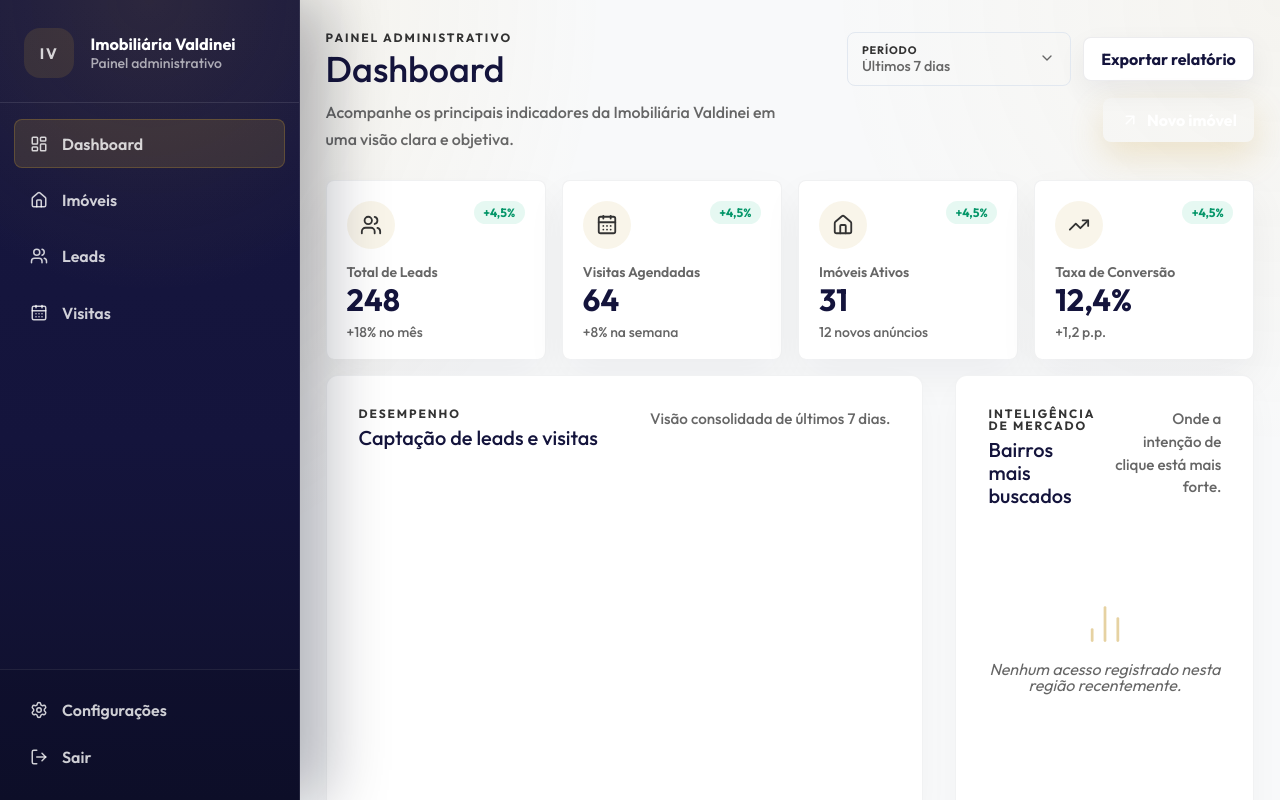
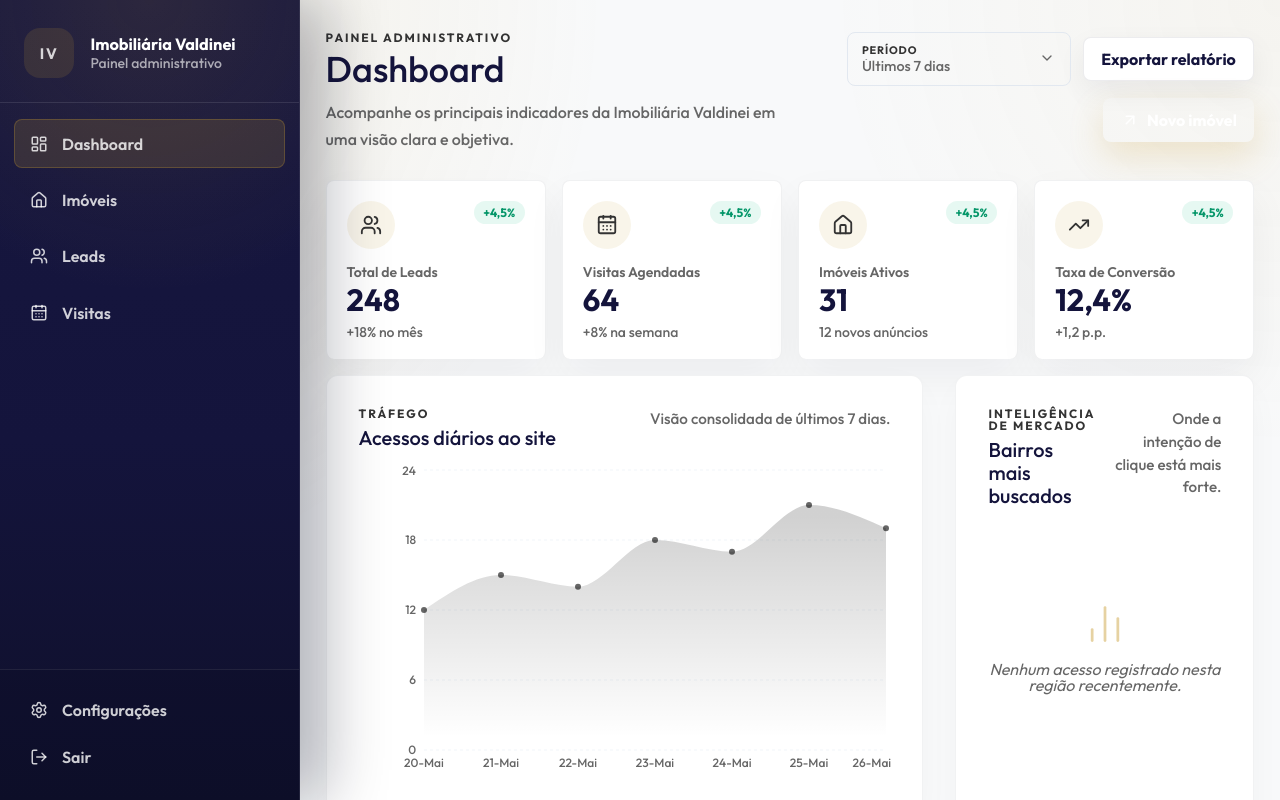
Before and after one commit to The-Wavem/imobiliaria_valdinei, a React (Vite) app: page /admin/dashboard in a window 1280 px wide. Shown: the top 800 px of the page. Built offline with nearby package versions, Linux system fonts and the light colour scheme.

Commit message:
TD-27 captura de navegação do site

```diff
--- a/src/components/layout/PublicLayout.jsx
+++ b/src/components/layout/PublicLayout.jsx
@@ -1,6 +1,7 @@
 import { Outlet } from "react-router-dom";
 import Navbar from "./Navbar";
 import Footer from "./Footer";
+import CookieConsent from "@components/ui/CookieConsent/CookieConsent.jsx";
 
 export default function PublicLayout() {
   return (
@@ -8,6 +9,7 @@ export default function PublicLayout() {
       <Navbar />
       <Outlet />
       <Footer />
+      <CookieConsent />
     </>
   );
 }
--- /dev/null
+++ b/src/components/ui/CookieConsent/CookieConsent.jsx
@@ -0,0 +1,52 @@
+import { useEffect, useState } from "react";
+import Button from "@components/ui/Button/Button.jsx";
+import styles from "./CookieConsent.module.css";
+
+const CONSENT_KEY = "@valdinei:consent_status";
+
+export default function CookieConsent() {
+  const [isVisible, setIsVisible] = useState(true);
+
+  useEffect(() => {
+    try {
+      const storedConsent = window.localStorage.getItem(CONSENT_KEY);
+      if (storedConsent) {
+        setIsVisible(false);
+      }
+    } catch {
+      setIsVisible(true);
+    }
+  }, []);
+
+  const handleChoice = (choice) => {
+    try {
+      window.localStorage.setItem(CONSENT_KEY, choice);
+    } finally {
+      setIsVisible(false);
+    }
+  };
+
+  if (!isVisible) {
+    return null;
+  }
+
+  return (
+    <aside className={styles.banner} aria-label="Consentimento de cookies">
+      <div className={styles.panel}>
+        <p className={styles.message}>
+          Usamos cookies para melhorar sua experiência e analisar o tráfego do site. Ao continuar navegando,
+          você concorda com nossa política.
+        </p>
+
+        <div className={styles.actions}>
+          <Button variant="primary" type="button" onClick={() => handleChoice("accepted")}>
+            Aceitar
+          </Button>
+          <Button variant="outline" type="button" onClick={() => handleChoice("denied")}>
+            Recusar
+          </Button>
+        </div>
+      </div>
+    </aside>
+  );
+}
--- a/src/pages/admin/Dashboard.jsx
+++ b/src/pages/admin/Dashboard.jsx
@@ -8,7 +8,6 @@ import {
   CartesianGrid,
   Cell,
   Legend,
-  Line,
   Pie,
   PieChart,
   ResponsiveContainer,
@@ -54,32 +53,15 @@ const periodOptions = [
   { label: "Este Ano", value: "year" },
 ];
 
-const performanceDataByPeriod = {
-  "7d": [
-    { period: "Seg", leads: 12, visits: 5 },
-    { period: "Ter", leads: 14, visits: 6 },
-    { period: "Qua", leads: 10, visits: 4 },
-    { period: "Qui", leads: 18, visits: 8 },
-    { period: "Sex", leads: 16, visits: 7 },
-    { period: "Sáb", leads: 9, visits: 3 },
-    { period: "Dom", leads: 11, visits: 4 },
-  ],
-  "30d": [
-    { period: "Sem 1", leads: 26, visits: 10 },
-    { period: "Sem 2", leads: 32, visits: 14 },
-    { period: "Sem 3", leads: 29, visits: 12 },
-    { period: "Sem 4", leads: 41, visits: 19 },
-  ],
-  year: [
-    { period: "Jan", leads: 26, visits: 10 },
-    { period: "Fev", leads: 32, visits: 14 },
-    { period: "Mar", leads: 29, visits: 15 },
-    { period: "Abr", leads: 41, visits: 19 },
-    { period: "Mai", leads: 38, visits: 17 },
-    { period: "Jun", leads: 45, visits: 21 },
-    { period: "Jul", leads: 51, visits: 24 },
-  ],
-};
+const fallbackAccessData = [
+  { name: "20-Mai", acessos: 12 },
+  { name: "21-Mai", acessos: 15 },
+  { name: "22-Mai", acessos: 14 },
+  { name: "23-Mai", acessos: 18 },
+  { name: "24-Mai", acessos: 17 },
+  { name: "25-Mai", acessos: 21 },
+  { name: "26-Mai", acessos: 19 },
+];
 
 const interestData = [
   { name: "Residencial", value: 46 },
@@ -123,13 +105,115 @@ const tooltipItemStyle = {
   fontFamily: "var(--font-sans)",
 };
 
+const monthLabels = ["Jan", "Fev", "Mar", "Abr", "Mai", "Jun", "Jul", "Ago", "Set", "Out", "Nov", "Dez"];
+
+function padNumber(value) {
+  return String(value).padStart(2, "0");
+}
+
+function toISODate(date) {
+  return `${date.getFullYear()}-${padNumber(date.getMonth() + 1)}-${padNumber(date.getDate())}`;
+}
+
+function formatDailyLabel(date) {
+  return `${padNumber(date.getDate())}-${monthLabels[date.getMonth()]}`;
+}
+
+function formatAccessLabel(dateValue) {
+  const [year = "", month = "", day = ""] = String(dateValue || "").split("-");
+
+  if (!year || !month || !day) {
+    return dateValue;
+  }
+
+  const monthIndex = Number(month) - 1;
+  const monthLabel = monthLabels[monthIndex] || month;
+  return `${day}-${monthLabel}`;
+}
+
+function buildDailySeries(totalDays, historyMap) {
+  const today = new Date();
+  today.setHours(0, 0, 0, 0);
+
+  return Array.from({ length: totalDays }, (_, index) => {
+    const currentDate = new Date(today);
+    currentDate.setDate(today.getDate() - (totalDays - 1 - index));
+    const key = toISODate(currentDate);
+
+    return {
+      date: key,
+      name: formatDailyLabel(currentDate),
+      acessos: Number(historyMap[key]) || 0,
+    };
+  });
+}
+
+function buildYearSeries(historyMap) {
+  const currentYear = new Date().getFullYear();
+  const nextMonthTotals = Array.from({ length: 12 }, () => 0);
+
+  Object.entries(historyMap).forEach(([dateKey, acessos]) => {
+    if (!dateKey.startsWith(`${currentYear}-`)) {
+      return;
+    }
+
+    const monthIndex = Number(dateKey.slice(5, 7)) - 1;
+
+    if (monthIndex >= 0 && monthIndex < 12) {
+      nextMonthTotals[monthIndex] += Number(acessos) || 0;
+    }
+  });
+
+  return nextMonthTotals.map((acessos, index) => ({
+    date: `${currentYear}-${padNumber(index + 1)}-01`,
+    name: monthLabels[index],
+    acessos,
+  }));
+}
+
 export default function Dashboard() {
   const { pathname } = useLocation();
   const [period, setPeriod] = useState("7d");
+  const [accessData, setAccessData] = useState([]);
   const [bairrosData, setBairrosData] = useState([]);
   const title = routeLabels[pathname] ?? routeLabels["/admin/dashboard"];
   const periodLabel = periodOptions.find((option) => option.value === period)?.label ?? "Últimos 7 dias";
-  const performanceData = useMemo(() => performanceDataByPeriod[period] ?? performanceDataByPeriod["7d"], [period]);
+
+  useEffect(() => {
+    try {
+      const rawValue = window.localStorage.getItem("@valdinei:access_history");
+      const history = rawValue ? JSON.parse(rawValue) : {};
+
+      const nextAccessData = Object.entries(history)
+        .map(([date, acessos]) => ({
+          name: formatAccessLabel(date),
+          acessos: Number(acessos) || 0,
+          date,
+        }))
+        .sort((leftItem, rightItem) => leftItem.date.localeCompare(rightItem.date));
+
+      setAccessData(nextAccessData);
+    } catch {
+      setAccessData([]);
+    }
+  }, []);
+
+  const accessChartData = useMemo(() => {
+    const historyMap = accessData.reduce((accumulator, item) => {
+      accumulator[item.date] = item.acessos;
+      return accumulator;
+    }, {});
+
+    if (period === "7d") {
+      return accessData.length > 0 ? buildDailySeries(7, historyMap) : fallbackAccessData;
+    }
+
+    if (period === "30d") {
+      return accessData.length > 0 ? buildDailySeries(30, historyMap) : fallbackAccessData;
+    }
+
+    return accessData.length > 0 ? buildYearSeries(historyMap) : fallbackAccessData;
+  }, [accessData, period]);
 
   useEffect(() => {
     try {
@@ -211,15 +295,15 @@ export default function Dashboard() {
               <article className={`${styles.chartCard} ${styles.chartCardWide}`}>
                 <div className={styles.chartHeader}>
                   <div>
-                    <p className={styles.chartKicker}>Desempenho</p>
-                    <h2 className={styles.chartTitle}>Captação de leads e visitas</h2>
+                    <p className={styles.chartKicker}>Tráfego</p>
+                    <h2 className={styles.chartTitle}>Acessos diários ao site</h2>
                   </div>
                   <p className={styles.chartDescription}>Visão consolidada de {periodLabel.toLowerCase()}.</p>
                 </div>
 
                 <div className={styles.chartBody}>
-                  <ResponsiveContainer width="100%" height="100%">
-                    <AreaChart data={performanceData}>
+                  <ResponsiveContainer width="100%" height={320}>
+                    <AreaChart data={accessChartData}>
                       <defs>
                         <linearGradient id="colorVisitas" x1="0" y1="0" x2="0" y2="1">
                           <stop offset="5%" stopColor="var(--color-brand-primary)" stopOpacity={0.3} />
@@ -227,7 +311,7 @@ export default function Dashboard() {
                         </linearGradient>
                       </defs>
                       <CartesianGrid strokeDasharray="3 3" stroke="#F1F5F9" vertical={false} />
-                      <XAxis dataKey="period" axisLine={false} tickLine={false} tick={axisTickStyle} />
+                      <XAxis dataKey="name" axisLine={false} tickLine={false} tick={axisTickStyle} />
                       <YAxis axisLine={false} tickLine={false} tick={axisTickStyle} />
                       <Tooltip
                         cursor={{ fill: "rgba(199, 156, 49, 0.06)" }}
@@ -235,25 +319,15 @@ export default function Dashboard() {
                         labelStyle={tooltipLabelStyle}
                         itemStyle={tooltipItemStyle}
                       />
-                      <Legend verticalAlign="top" height={28} wrapperStyle={{ fontFamily: "var(--font-sans)" }} />
                       <Area
                         type="monotone"
-                        dataKey="leads"
-                        name="Leads"
+                        dataKey="acessos"
+                        name="Acessos"
                         stroke="var(--color-brand-primary)"
                         strokeWidth={3}
                         fill="url(#colorVisitas)"
-                        dot={false}
+                        dot={{ r: 3, fill: "var(--color-brand-primary)", strokeWidth: 0 }}
                         activeDot={{ r: 6 }}
-                      />
-                      <Line
-                        type="monotone"
-                        dataKey="visits"
-                        name="Visitas"
-                        stroke="var(--color-brand-secondary)"
-                        strokeWidth={3}
-                        dot={{ r: 4, strokeWidth: 2, fill: "#ffffff" }}
-                        activeDot={{ r: 7 }}
                       />
                     </AreaChart>
                   </ResponsiveContainer>
--- a/src/pages/admin/Dashboard.module.css
+++ b/src/pages/admin/Dashboard.module.css
@@ -256,6 +256,23 @@
   color: rgba(199, 156, 49, 0.45);
 }
 
+.emptyState {
+  display: flex;
+  flex-direction: column;
+  align-items: center;
+  justify-content: center;
+  min-height: 250px;
+  gap: 0.9rem;
+  color: var(--color-text-muted);
+  text-align: center;
+  font-weight: 400;
+  font-style: italic;
+}
+
+.emptyState svg {
+  color: rgba(199, 156, 49, 0.45);
+}
+
 .chartCard :global(.recharts-cartesian-grid line) {
   stroke: #f1f5f9;
 }
--- a/src/pages/public/Home.jsx
+++ b/src/pages/public/Home.jsx
@@ -1,11 +1,17 @@
+import { useEffect } from "react";
 import { useNavigate } from "react-router-dom";
 import Hero from "@sections/home/Hero";
 import FeaturedProperties from "@sections/home/FeaturedProperties";
 import Stats from "@sections/home/Stats";
 import Contact from "@sections/home/Contact";
+import { trackPageAccess } from "@utils/analytics";
 
 export default function Home() {
   const navigate = useNavigate();
+
+  useEffect(() => {
+    trackPageAccess();
+  }, []);
 
   const handlePropertyClick = (propertyId) => {
     navigate(`/imovel/${propertyId}`);
--- a/src/utils/analytics.js
+++ b/src/utils/analytics.js
@@ -1,4 +1,26 @@
-const STORAGE_KEY = "@valdinei:bairros";
+const BAIRROS_STORAGE_KEY = "@valdinei:bairros";
+const CONSENT_STORAGE_KEY = "@valdinei:consent_status";
+const ACCESS_HISTORY_STORAGE_KEY = "@valdinei:access_history";
+const SESSION_LOGGED_KEY = "session_logged";
+
+function readJsonObject(storageKey) {
+  const rawValue = window.localStorage.getItem(storageKey);
+
+  if (!rawValue) {
+    return {};
+  }
+
+  try {
+    const parsedValue = JSON.parse(rawValue);
+    return parsedValue && typeof parsedValue === "object" ? parsedValue : {};
+  } catch {
+    return {};
+  }
+}
+
+function writeJsonObject(storageKey, value) {
+  window.localStorage.setItem(storageKey, JSON.stringify(value));
+}
 
 export function trackBairroView(bairro) {
   if (typeof window === "undefined" || !bairro) {
@@ -6,8 +28,7 @@ export function trackBairroView(bairro) {
   }
 
   try {
-    const rawValue = window.localStorage.getItem(STORAGE_KEY);
-    const stats = rawValue ? JSON.parse(rawValue) : {};
+    const stats = readJsonObject(BAIRROS_STORAGE_KEY);
     const normalizedBairro = String(bairro).trim();
 
     if (!normalizedBairro) {
@@ -15,8 +36,33 @@ export function trackBairroView(bairro) {
     }
 
     stats[normalizedBairro] = (stats[normalizedBairro] || 0) + 1;
-    window.localStorage.setItem(STORAGE_KEY, JSON.stringify(stats));
+    writeJsonObject(BAIRROS_STORAGE_KEY, stats);
   } catch {
-    window.localStorage.setItem(STORAGE_KEY, JSON.stringify({ [String(bairro).trim()]: 1 }));
+    window.localStorage.setItem(BAIRROS_STORAGE_KEY, JSON.stringify({ [String(bairro).trim()]: 1 }));
   }
 }
+
+export function trackPageAccess() {
+  if (typeof window === "undefined") {
+    return;
+  }
+
+  try {
+    if (window.localStorage.getItem(CONSENT_STORAGE_KEY) !== "accepted") {
+      return;
+    }
+
+    if (window.sessionStorage.getItem(SESSION_LOGGED_KEY)) {
+      return;
+    }
+
+    const today = new Date().toISOString().split("T")[0];
+    const history = readJsonObject(ACCESS_HISTORY_STORAGE_KEY);
+
+    history[today] = (history[today] || 0) + 1;
+    writeJsonObject(ACCESS_HISTORY_STORAGE_KEY, history);
+    window.sessionStorage.setItem(SESSION_LOGGED_KEY, today);
+  } catch {
+    // Ignora falhas de storage para não bloquear a navegação.
+  }
+}
```
Also changed, not shown: src/components/ui/CookieConsent/CookieConsent.module.css (added, +61 -0 lines).
